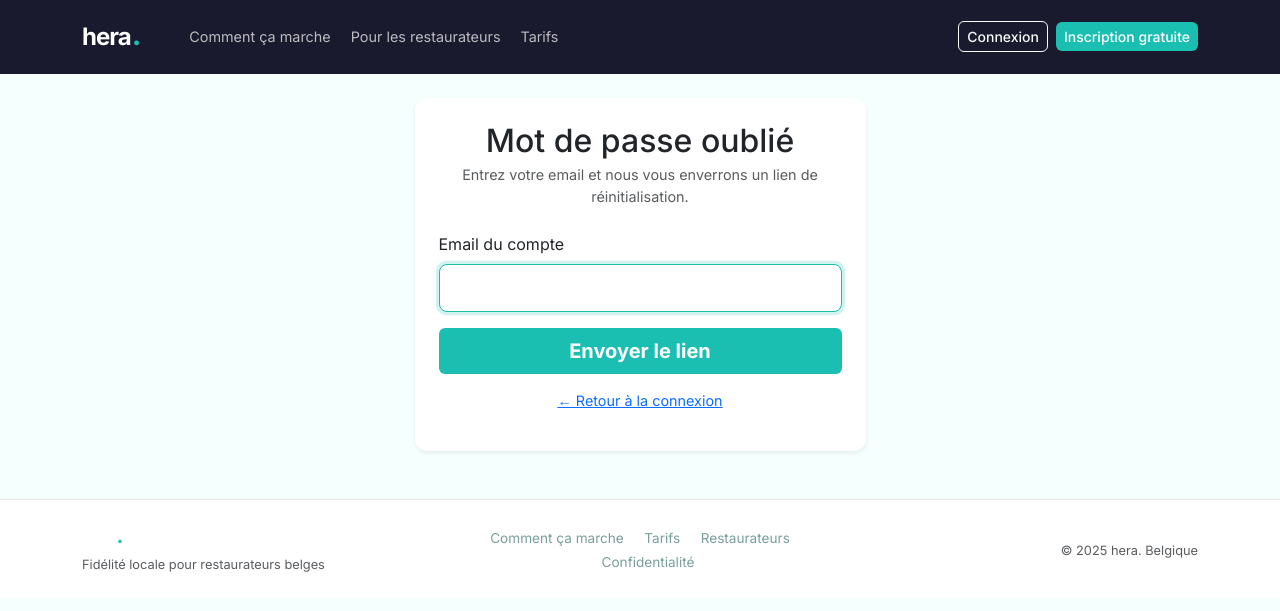
After one commit to krs12k/Hera, a Flask app: page /mot-de-passe-oublie in a window 1280 px wide. The commit adds this page. Shown: the top 611 px of the page. Run offline with Flask 3, Linux system fonts and the light colour scheme; some libraries are stand-ins or nearby versions.

Commit message:
Reset mot de passe restaurateur par email + changement mdp admin

```diff
--- a/app.py
+++ b/app.py
@@ -29,12 +29,17 @@ def load_user(user_id):
 
 with app.app_context():
     db.create_all()
-    try:
-        with db.engine.connect() as conn:
-            conn.execute(text("ALTER TABLE restaurants ADD COLUMN point_mode VARCHAR(20) DEFAULT 'simple'"))
-            conn.commit()
-    except Exception:
-        pass
+    for sql in [
+        "ALTER TABLE restaurants ADD COLUMN point_mode VARCHAR(20) DEFAULT 'simple'",
+        "ALTER TABLE restaurants ADD COLUMN reset_token VARCHAR(100)",
+        "ALTER TABLE restaurants ADD COLUMN reset_token_expires TIMESTAMP",
+    ]:
+        try:
+            with db.engine.connect() as conn:
+                conn.execute(text(sql))
+                conn.commit()
+        except Exception:
+            pass
 
 stripe.api_key = app.config.get('STRIPE_SECRET_KEY')
 
@@ -122,6 +127,64 @@ def login():
 def logout():
     logout_user()
     return redirect(url_for('home'))
+
+
+# ── Mot de passe oublié ──────────────────────────────────────────
+@app.route('/mot-de-passe-oublie', methods=['GET', 'POST'])
+def forgot_password():
+    if request.method == 'POST':
+        email = request.form['email'].strip()
+        resto = Restaurant.query.filter_by(email=email).first()
+        if resto:
+            token = secrets.token_urlsafe(32)
+            resto.reset_token = token
+            resto.reset_token_expires = datetime.utcnow() + timedelta(hours=1)
+            db.session.commit()
+            reset_url = url_for('reset_password', token=token, _external=True)
+            try:
+                msg = Message('Réinitialisation de votre mot de passe — hera.',
+                              recipients=[email])
+                msg.body = f"""Bonjour,
+
+Vous avez demandé à réinitialiser votre mot de passe sur hera.
+
+Cliquez sur ce lien (valable 1 heure) :
+{reset_url}
+
+Si vous n'êtes pas à l'origine de cette demande, ignorez cet email.
+
+— L'équipe hera."""
+                mail.send(msg)
+            except Exception:
+                pass
+        flash('Si cet email est enregistré, un lien de réinitialisation a été envoyé.', 'info')
+        return redirect(url_for('forgot_password'))
+    return render_template('auth/forgot.html')
+
+
+# ── Réinitialisation du mot de passe ────────────────────────────
+@app.route('/reinitialiser-mdp/<token>', methods=['GET', 'POST'])
+def reset_password(token):
+    resto = Restaurant.query.filter_by(reset_token=token).first()
+    if not resto or not resto.reset_token_expires or resto.reset_token_expires < datetime.utcnow():
+        flash('Ce lien est invalide ou expiré.', 'danger')
+        return redirect(url_for('forgot_password'))
+    if request.method == 'POST':
+        password = request.form['password']
+        confirm = request.form['confirm']
+        if password != confirm:
+            flash('Les mots de passe ne correspondent pas.', 'danger')
+            return redirect(url_for('reset_password', token=token))
+        if len(password) < 6:
+            flash('Le mot de passe doit faire au moins 6 caractères.', 'danger')
+            return redirect(url_for('reset_password', token=token))
+        resto.set_password(password)
+        resto.reset_token = None
+        resto.reset_token_expires = None
+        db.session.commit()
+        flash('Mot de passe mis à jour ! Vous pouvez vous connecter.', 'success')
+        return redirect(url_for('login'))
+    return render_template('auth/reset.html', token=token)
 
 
 # ── Dashboard restaurateur ──────────────────────────────────────
@@ -558,6 +621,25 @@ def admin_logout():
     return redirect(url_for('admin_login'))
 
 
+@app.route('/hera-admin/changer-mot-de-passe', methods=['POST'])
+def admin_change_password():
+    if not session.get('admin_logged_in'):
+        return redirect(url_for('admin_login'))
+    current = request.form.get('current_password', '')
+    new_pw = request.form.get('new_password', '')
+    confirm = request.form.get('confirm_password', '')
+    if current != app.config.get('ADMIN_PASSWORD'):
+        flash('Mot de passe actuel incorrect.', 'danger')
+    elif new_pw != confirm:
+        flash('Les nouveaux mots de passe ne correspondent pas.', 'danger')
+    elif len(new_pw) < 6:
+        flash('Le nouveau mot de passe doit faire au moins 6 caractères.', 'danger')
+    else:
+        app.config['ADMIN_PASSWORD'] = new_pw
+        flash('Mot de passe changé pour cette session. Pensez à mettre à jour la variable ADMIN_PASSWORD sur Render.', 'warning')
+    return redirect(url_for('admin_dashboard'))
+
+
 # ── Admin — Dashboard ────────────────────────────────────────────
 @app.route('/hera-admin/dashboard')
 @admin_required
--- a/models.py
+++ b/models.py
@@ -22,7 +22,11 @@ class Restaurant(UserMixin, db.Model):
     minimum_amount = db.Column(db.Float, default=0.0)
 
     # Mode fidélité
-    point_mode = db.Column(db.String(20), default='simple')  # simple ou categories
+    point_mode = db.Column(db.String(20), default='simple')
+
+    # Reset mot de passe
+    reset_token = db.Column(db.String(100), nullable=True)
+    reset_token_expires = db.Column(db.DateTime, nullable=True)
 
     # Abonnement
     subscription_status = db.Column(db.String(20), default='trial')  # trial, active, inactive
--- /dev/null
+++ b/templates/auth/forgot.html
@@ -0,0 +1,38 @@
+{% extends 'base.html' %}
+{% block title %}Mot de passe oublié — Hera{% endblock %}
+
+{% block content %}
+<div class="row justify-content-center">
+    <div class="col-md-5">
+        <div class="card shadow-sm border-0">
+            <div class="card-body p-4">
+                <h2 class="mb-1 text-center">Mot de passe oublié</h2>
+                <p class="text-muted text-center mb-4" style="font-size:0.9rem">
+                    Entrez votre email et nous vous enverrons un lien de réinitialisation.
+                </p>
+
+                {% with messages = get_flashed_messages(with_categories=true) %}
+                    {% for category, message in messages %}
+                        <div class="alert alert-{{ category }}">{{ message }}</div>
+                    {% endfor %}
+                {% endwith %}
+
+                <form method="POST">
+                    <input type="hidden" name="csrf_token" value="{{ csrf_token() }}">
+                    <div class="mb-3">
+                        <label class="form-label">Email du compte</label>
+                        <input type="email" name="email" class="form-control form-control-lg" required autofocus>
+                    </div>
+                    <button type="submit" class="btn hera-btn-gold w-100 fw-bold btn-lg">
+                        Envoyer le lien
+                    </button>
+                </form>
+
+                <p class="text-center mt-3 text-muted" style="font-size:0.9rem">
+                    <a href="{{ url_for('login') }}">← Retour à la connexion</a>
+                </p>
+            </div>
+        </div>
+    </div>
+</div>
+{% endblock %}
--- a/templates/auth/login.html
+++ b/templates/auth/login.html
@@ -19,7 +19,10 @@
                     </div>
                     <button type="submit" class="btn btn-dark w-100">Se connecter</button>
                 </form>
-                <p class="text-center mt-3 text-muted">
+                <p class="text-center mt-3 mb-1 text-muted">
+                    <a href="{{ url_for('forgot_password') }}" style="font-size:0.9rem">Mot de passe oublié ?</a>
+                </p>
+                <p class="text-center text-muted">
                     Pas encore de compte ? <a href="{{ url_for('register') }}">S'inscrire</a>
                 </p>
             </div>
```
Also changed, not shown: templates/admin/dashboard.html (+42 -1 lines), templates/auth/reset.html (added, +40 -0 lines).
